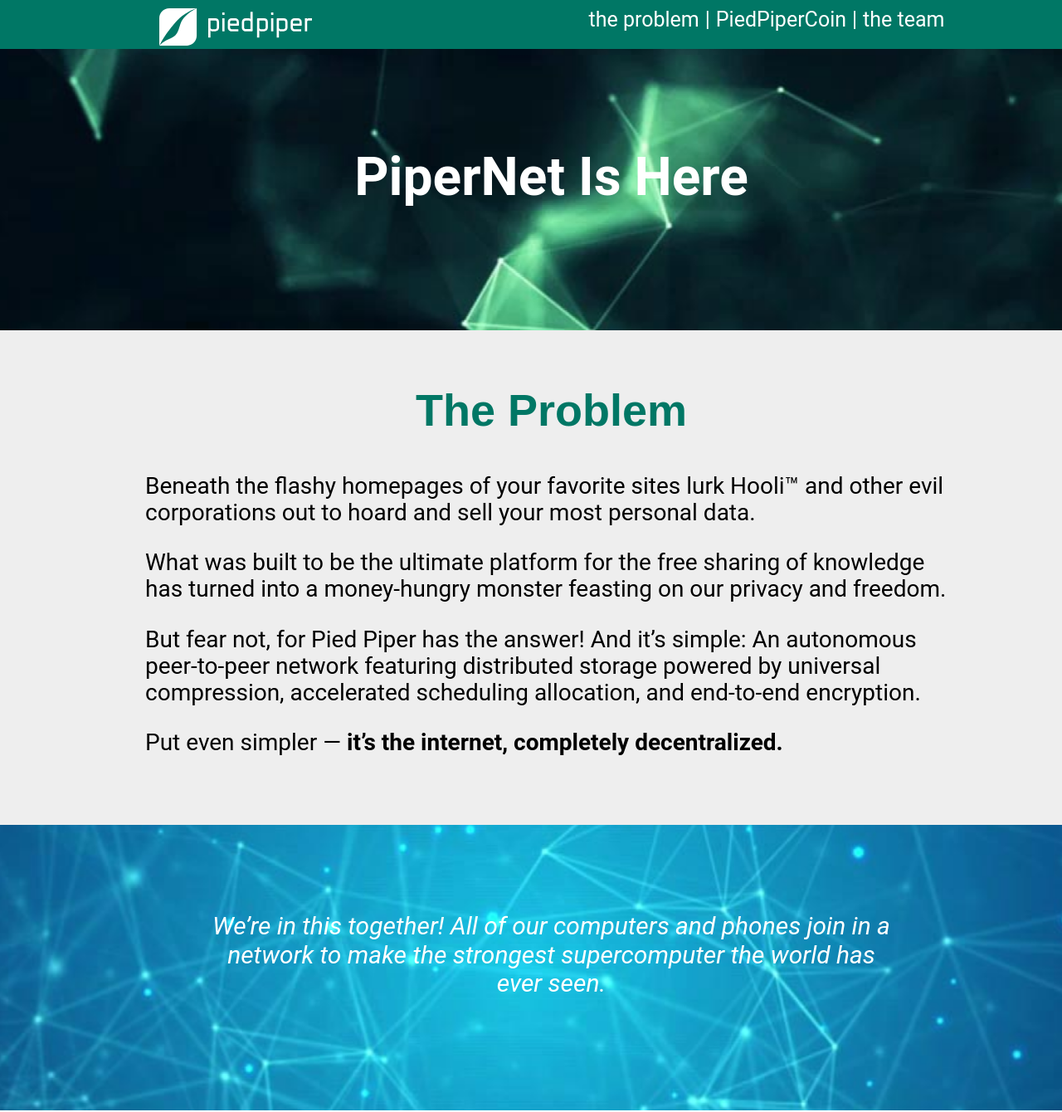
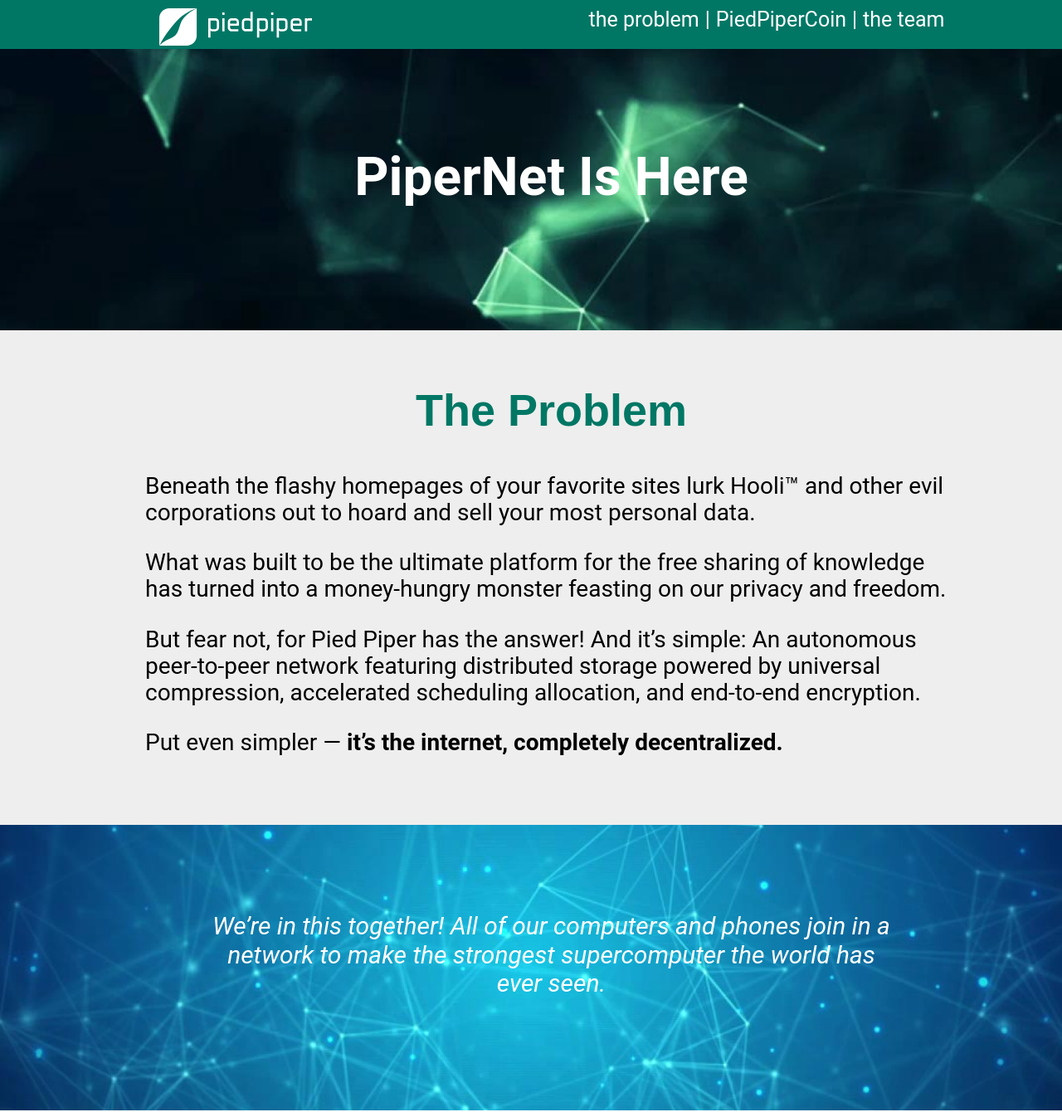
Before and after one commit to Mitridat78/python-course.readthedocs.io, a plain HTML site: page html css/DZ1/index.html in a window 1280 px wide. Shown: the top 1340 px of the page at 83% size. Drawn offline with nearby package versions, Linux system fonts and the light colour scheme.

Commit message:
add tag in styles

```diff
--- a/html css/DZ1/styles.css
+++ b/html css/DZ1/styles.css
@@ -18,6 +18,8 @@ body {
     padding-right: 55px;
     padding-top: 25px;
     padding-bottom: 55px;
+    margin-left: auto;
+    margin-right: auto;
 }
 .text-block > p { /* отступы внутри блока для р*/
     padding-left: 120px;
@@ -46,6 +48,8 @@ body {
     padding-top: 50px;
     padding-bottom: 50px;
     text-align: center;
+    background-size: cover; /*сохраняем пропорции*/
+    background-position: center;
 }
 .section-problem {
     background-color: #EEEEEE;
@@ -55,6 +59,8 @@ body {
 }
 .section-blue {
     background: url("image1.png") center no-repeat;
+    background-size: cover; /*сохраняем пропорции*/
+    background-position: center;
 }
 a:visited { /* всі посилання робимо білими */
     color: white;
```
